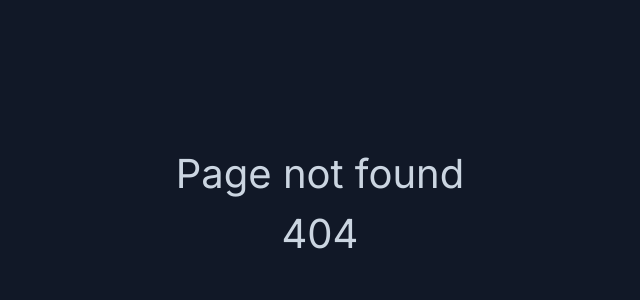
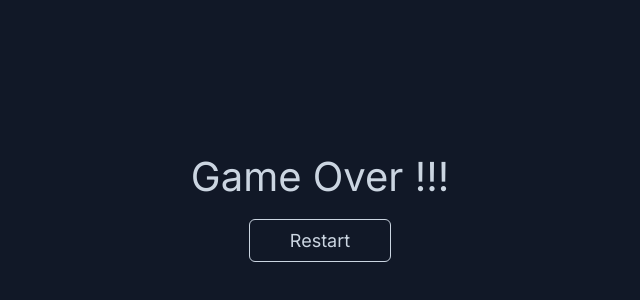
Before and after one commit to RickaPrincy/viper, a Next.js app: page /gameover in a window 1280 px wide. Before the commit this address had no page. Shown: the part 196-496 px from the top of the page, without its empty margins (320-960 px from the left). Built offline with nearby package versions, Linux system fonts and the light colour scheme.

Commit message:
feat: create gameover page

```diff
--- a/src/app/components/Viper.tsx
+++ b/src/app/components/Viper.tsx
@@ -29,7 +29,7 @@ function Viper(){
   }
 
   useEffect(()=>{
-    const action = setInterval(walk,1000)
+    const action = setInterval(walk,500)
 
     return ()=> clearInterval(action);
   },[])
--- /dev/null
+++ b/src/app/gameover/page.tsx
@@ -0,0 +1,14 @@
+import Link from "next/link";
+
+function GameOver(){
+	return (
+    <div className="text-center text-[40px]">
+      <h2 className="text-inherit">Game Over !!!</h2>
+			<Link href='/play'>
+				<button className="main-button mt-3 mx-auto block">Restart</button>
+			</Link>
+		</div>
+	)
+}
+
+export default GameOver;
--- a/src/app/globals.css
+++ b/src/app/globals.css
@@ -1,6 +1,10 @@
 @tailwind base;
 @tailwind components;
 @tailwind utilities;
+
+.main-button{
+  @apply px-10 py-[7px] text-[18px] hover:bg-[rgba(255,255,255,.1)] bordered rounded-md
+}
 
 .center-container{
   @apply flex items-center justify-center flex-col;
--- a/src/app/page.tsx
+++ b/src/app/page.tsx
@@ -5,10 +5,7 @@ export default function Home() {
     <>
       <h2 className="text-[40px]">Welcome to Viper Game !</h2>
       <Link href='/play' className="mt-3">
-        <button
-          className="px-10 py-[7px] hover:bg-[rgba(255,255,255,.1)] bordered rounded-md"
-          type="button"
-        >
+        <button className="main-button" type="button">
           Play !
         </button>
       </Link>
```
